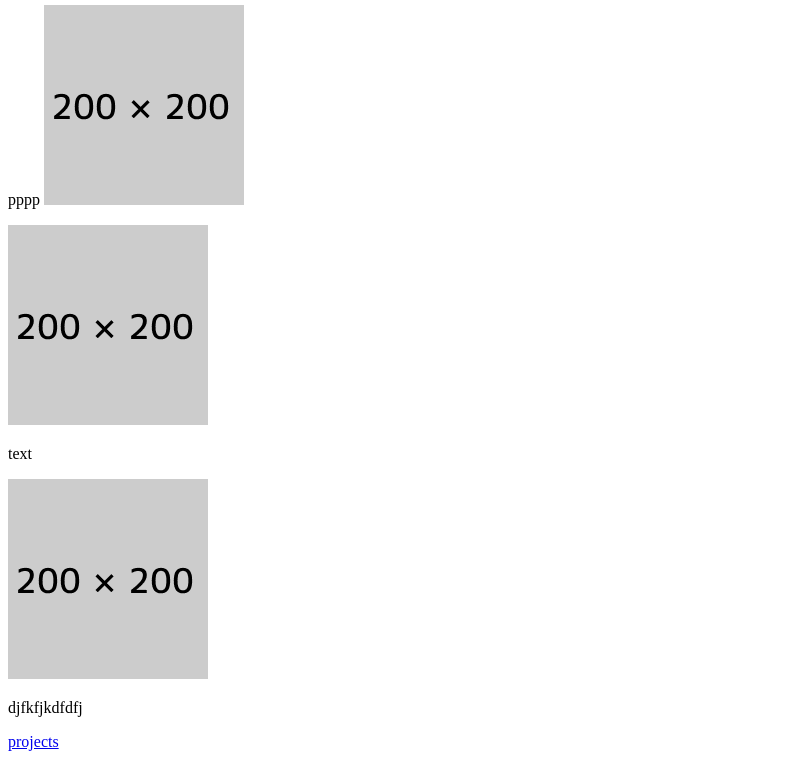
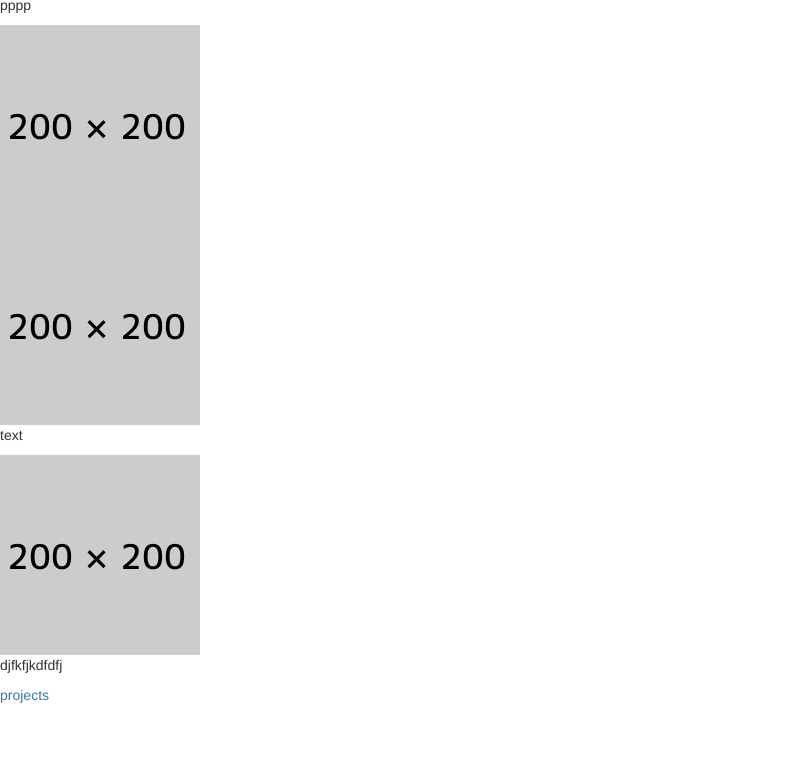
Before and after one commit to brendanvds/my_portfolio, a plain HTML site: page index.html in a window 1280 px wide. Shown: the part 75-834 px from the top of the page, without its empty margins (0-797 px from the left). After the commit the page ends 800 px from the top, so only its background shows below. Drawn offline with nearby package versions, Linux system fonts and the light colour scheme.

Commit message:
adding bootstrap

```diff
--- a/index.html
+++ b/index.html
@@ -5,9 +5,9 @@
   <meta charset="utf-8">
   <meta name="viewport" content="width=device-width">
   <title>home</title>
-  <link href="style.css" rel="stylesheet" type="text/css" />
+  <link href="https://maxcdn.bootstrapcdn.com/bootstrap/3.4.1/css/bootstrap.min.css" rel="stylesheet" type="text/css" />
 </head>
-
+<body>
   <main>
     <h1 id="banner">I am Brendan</h1>
     <div id="first_picture">
@@ -30,5 +30,5 @@
   <foot>
 
   </foot>
-
+</body>
 </html>
```
Lines whose indentation alone changed are shown as unchanged.
